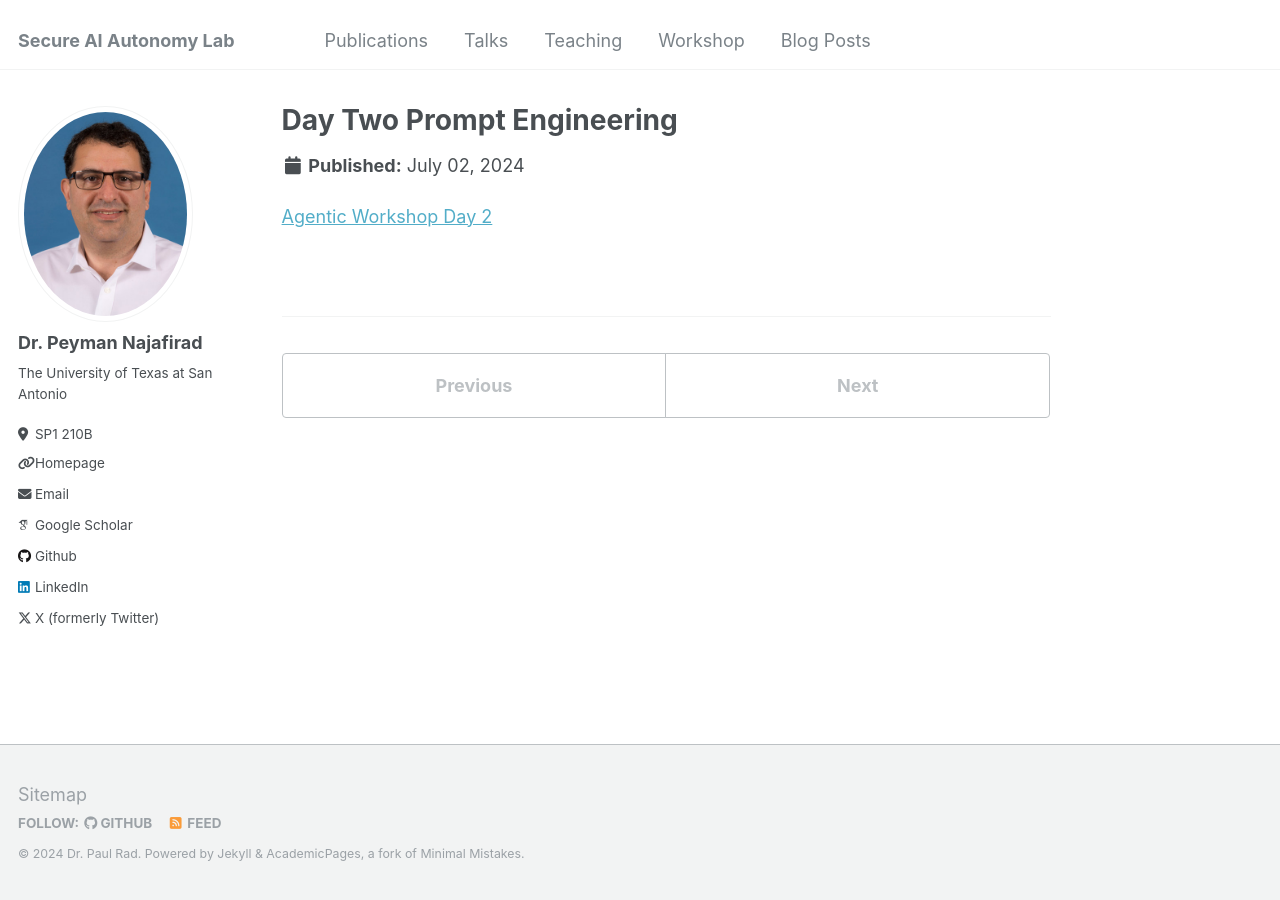
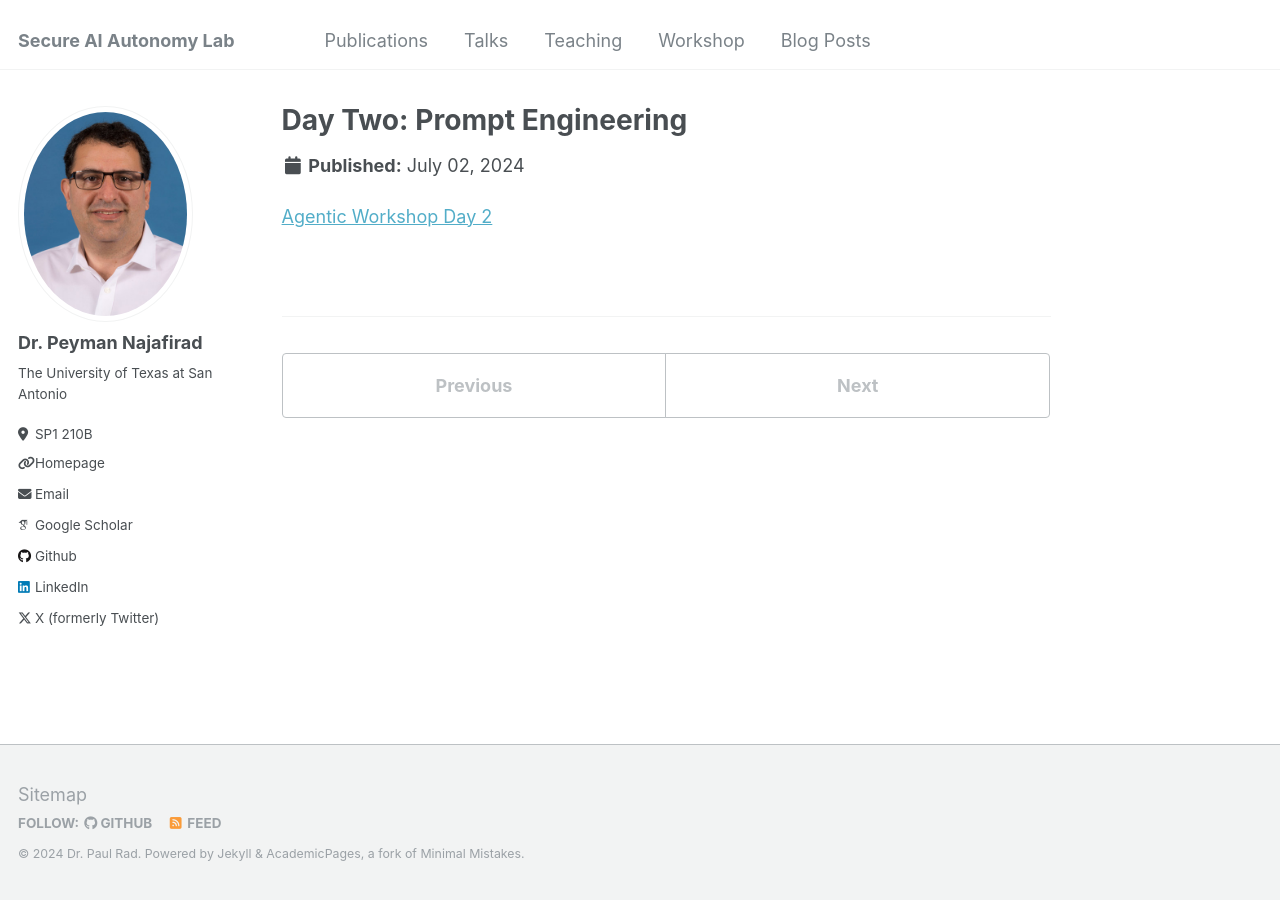
Before and after one commit to SecureAIAutonomyLab/SecureAIAutonomyLab.github.io, a Jekyll site: the page built from _workshop/2024-07-02-Day-Two-Prompt-Engineering.md, in a window 1280 px wide. Built offline with Jekyll 4.4.1, drawn with Linux system fonts in a browser that asks for light colours; some web fonts are replaced; part of the change alters nothing that is shown.

```diff
--- a/_workshop/2024-07-02-Day-Two-Prompt-Engineering.md
+++ b/_workshop/2024-07-02-Day-Two-Prompt-Engineering.md
@@ -1,4 +1,4 @@
 ---
-title = "Day Two: Prompt Engineering "
+title: "Day Two: Prompt Engineering "
 ---
 [Agentic Workshop Day 2](https://utsacloud-my.sharepoint.com/personal/peyman_najafirad_utsa_edu/_layouts/15/onedrive.aspx?ga=1&id=%2Fpersonal%2Fpeyman%5Fnajafirad%5Futsa%5Fedu%2FDocuments%2F%5FSecure%20AI%20%26%20Autonomy%20Lab%2FAgenticWorkshop%2Fday%2D2%5FPrompt%20Engineering)
```
